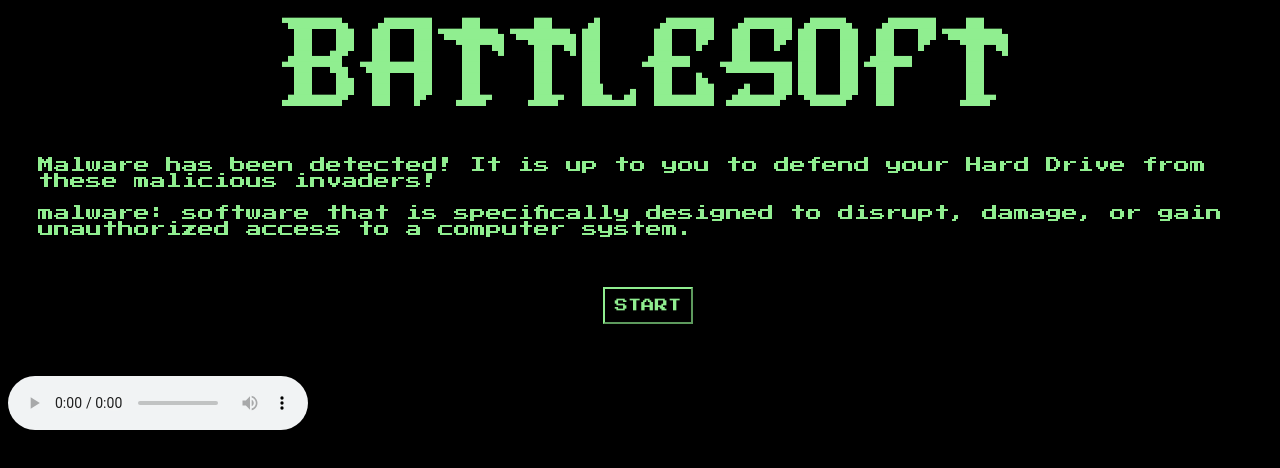
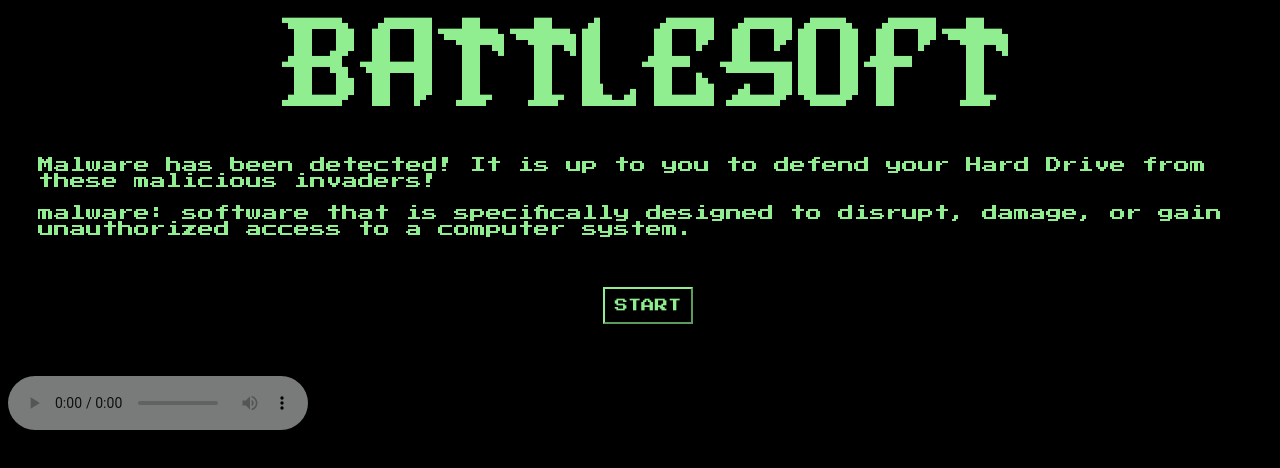
Before and after one commit to wtsia/BattleSoft, a plain HTML site: page index.html in a window 1280 px wide. Drawn offline with Linux system fonts and the light colour scheme.

Commit message:
some additional stuff

```diff
--- a/styles.css
+++ b/styles.css
@@ -61,6 +61,12 @@ body {
 }
 .banner {
     display: block;
+}
+#backgroundMusic {
+    opacity: 0.5;
+}
+#backgroundMusic:hover {
+    opacity: 0.8;
 }
 #battleSoft {
     text-align: center;
```
Also changed, not shown: game.js (line endings or trailing spaces).
